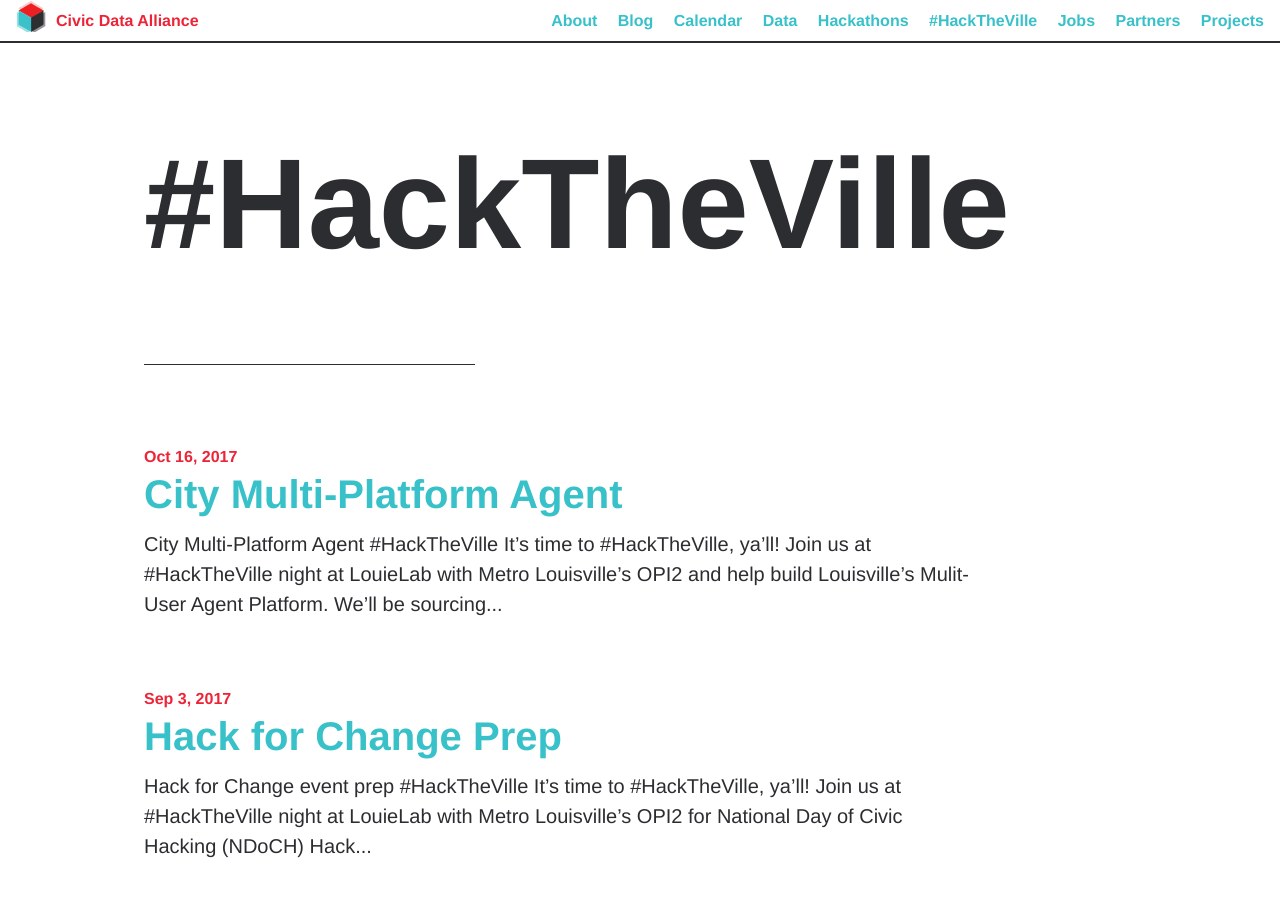
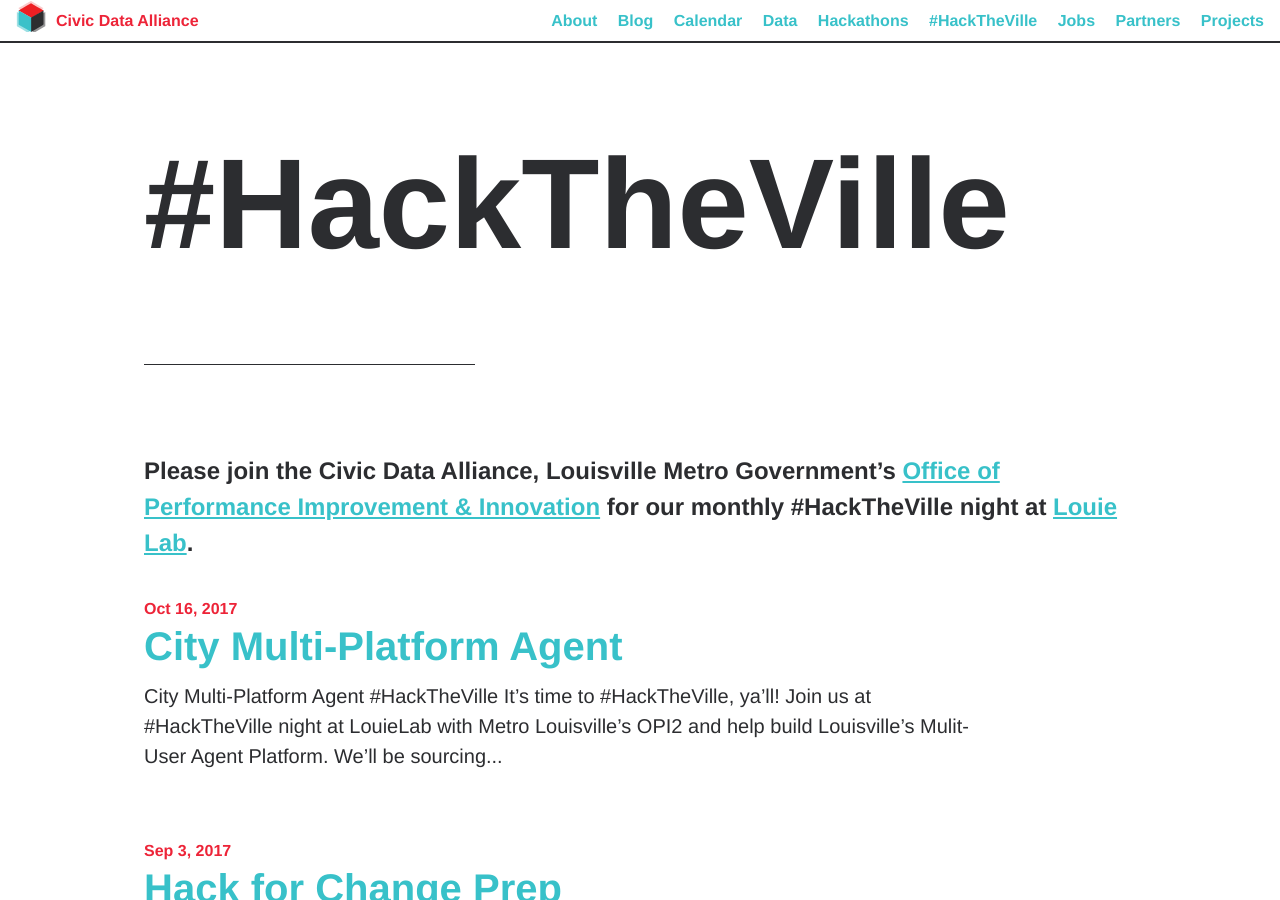
Before and after one commit to civicdata/civicdata.github.io, a Jekyll site: the page built from hacktheville.html, in a window 1280 px wide and 900 px high. Built offline with Jekyll 4.4.1, drawn with Linux system fonts in a browser that asks for light colours; comment, search, counter and statistics services are not loaded.

Commit message:
Added description & layout addition
Added a description for #hacktheville, and added a conditional to render markdown content in category_index layouts. This will allow content to be inserted prior to the post loop on each category index page.

```diff
--- a/_layouts/category_index.html
+++ b/_layouts/category_index.html
@@ -6,6 +6,10 @@ layout: page
   {% assign category_name = page.category_name %}
 {% endif %}
 
+{% unless page.content == '' %}
+  <p>{{ page.content | markdownify }}</p>
+{% endunless %}
+
 <div class="container mx-auto">
   {% for post in site.categories[category_name] %}
     {% include post_block.html %}
--- a/hackathons.html
+++ b/hackathons.html
@@ -1,6 +1,7 @@
 ---
 layout: category_index
 title: Hackathons
+tagline: "Join the Civic Data Alliance & Louisville Metro Government's Office of Performance Improvement & Innovation for our monthly #HackTheVille night at the LouieLab!"
 permalink: /hackathons/
 category_name: hackathons
 ---
--- a/hacktheville.html
+++ b/hacktheville.html
@@ -4,6 +4,8 @@ title: "#HackTheVille"
 permalink: /hacktheville/
 category_name: hacktheville
 ---
+
+### Please join the Civic Data Alliance, Louisville Metro Government's [Office of Performance Improvement & Innovation](https://louisvilleky.gov/government/performance-improvement-innovation) for our monthly #HackTheVille night at [Louie Lab](https://louisvilleky.gov/government/louielab).
 
 <!--
 
```
